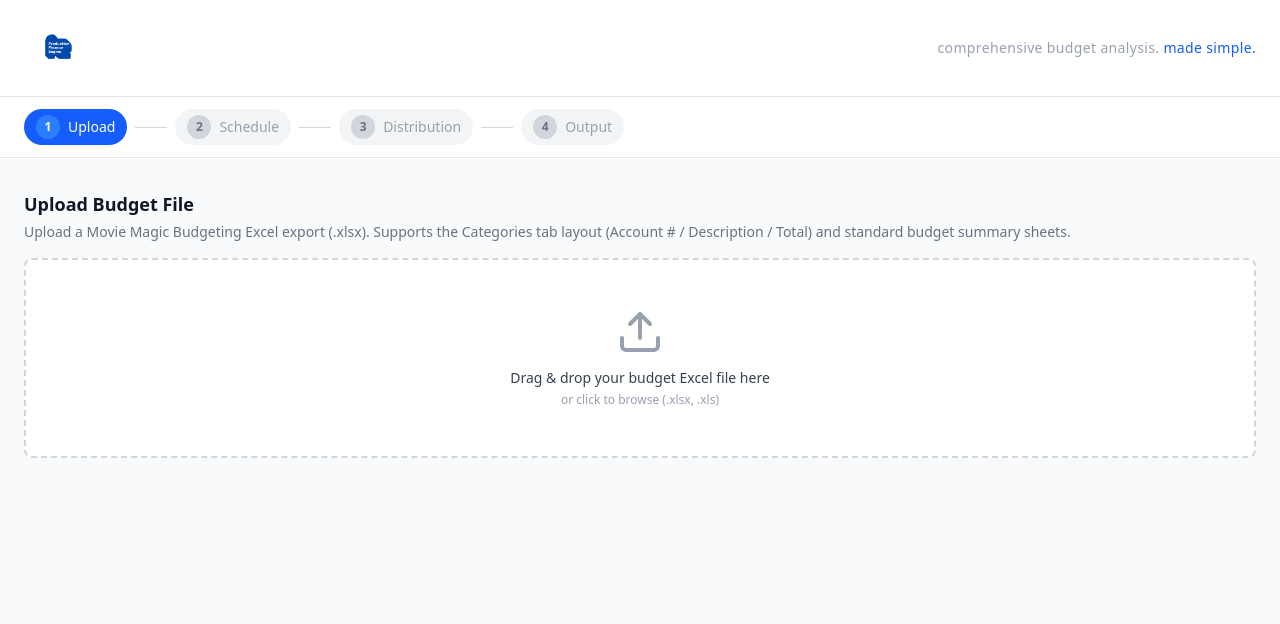
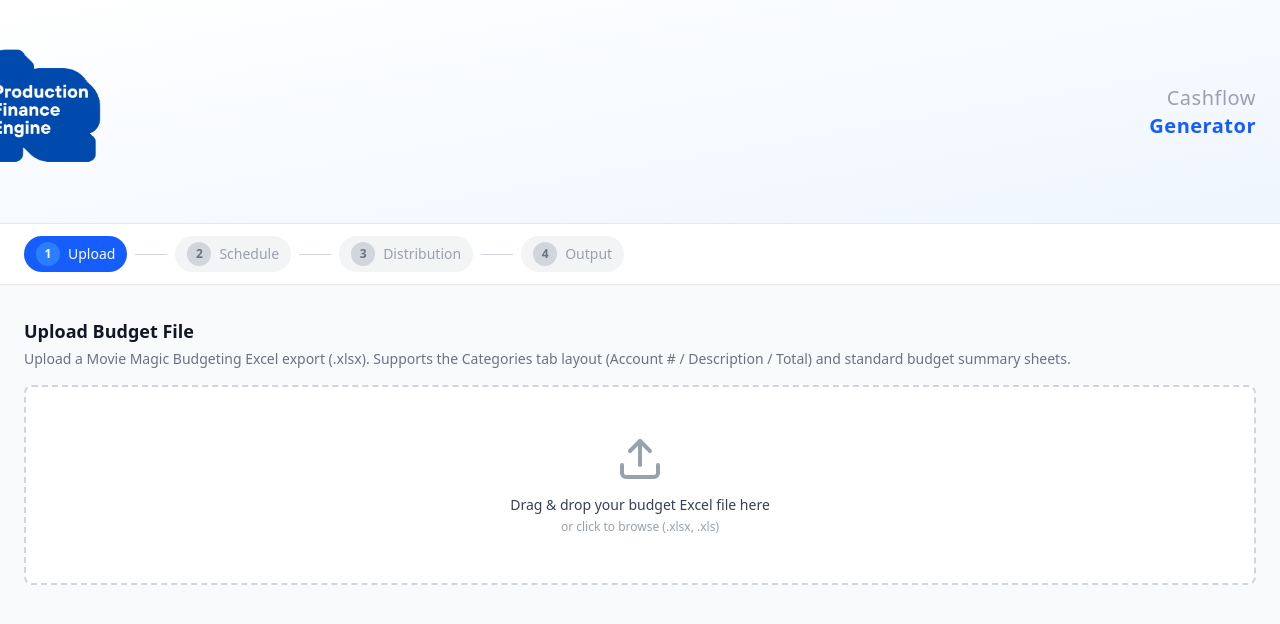
Before and after one commit to marcostellisano-web/cashflowapp, a React (Vite) app in the folder frontend/: page / in a window 1280 px wide. Both pictures are taken after a click on the button 326 px from the left and 908 px from the top of the page. Shown: the top 624 px of the page. Built offline with nearby package versions, Linux system fonts and the light colour scheme.

Commit message:
Match production cashflow header to homepage, replace tagline with Cashflow Generator
https://claude.ai/code/session_01VfEDGn7u52UM5uJQejWWRU

```diff
--- a/frontend/src/components/layout/AppShell.tsx
+++ b/frontend/src/components/layout/AppShell.tsx
@@ -22,25 +22,26 @@ export default function AppShell({ currentStep, onHome, children }: AppShellProp
   return (
     <div className="min-h-screen bg-gray-50">
       {/* Header */}
-      <header className="bg-white border-b border-gray-200">
-        <div className="max-w-7xl mx-auto px-6 py-4 flex items-center justify-between">
+      <header className="bg-gradient-to-br from-white to-blue-50 border-b border-gray-200 h-56 overflow-hidden">
+        <div className="max-w-7xl mx-auto px-6 h-full flex items-center justify-between">
           {/* Logo — click to return home */}
           <button
             onClick={onHome}
-            className="focus:outline-none focus:ring-2 focus:ring-blue-500 focus:ring-offset-2 rounded-lg"
+            className="focus:outline-none focus:ring-2 focus:ring-blue-500 focus:ring-offset-2 rounded-lg flex-shrink-0"
             aria-label="Return to home"
           >
             <img
               src="/logo.png"
               alt="Production Finance Engine"
-              className="h-16 w-auto object-contain"
+              className="h-[432px] w-auto object-contain -ml-[144px]"
             />
           </button>
 
           {/* Tagline */}
-          <p className="hidden sm:block text-sm text-gray-400 font-light tracking-wide">
-            comprehensive budget analysis.{' '}
-            <span className="text-blue-600 font-medium">made simple.</span>
+          <p className="text-right text-xl text-gray-400 font-light tracking-wide leading-snug flex-shrink-0">
+            Cashflow
+            <br />
+            <span className="text-blue-600 font-semibold">Generator</span>
           </p>
         </div>
       </header>
```
